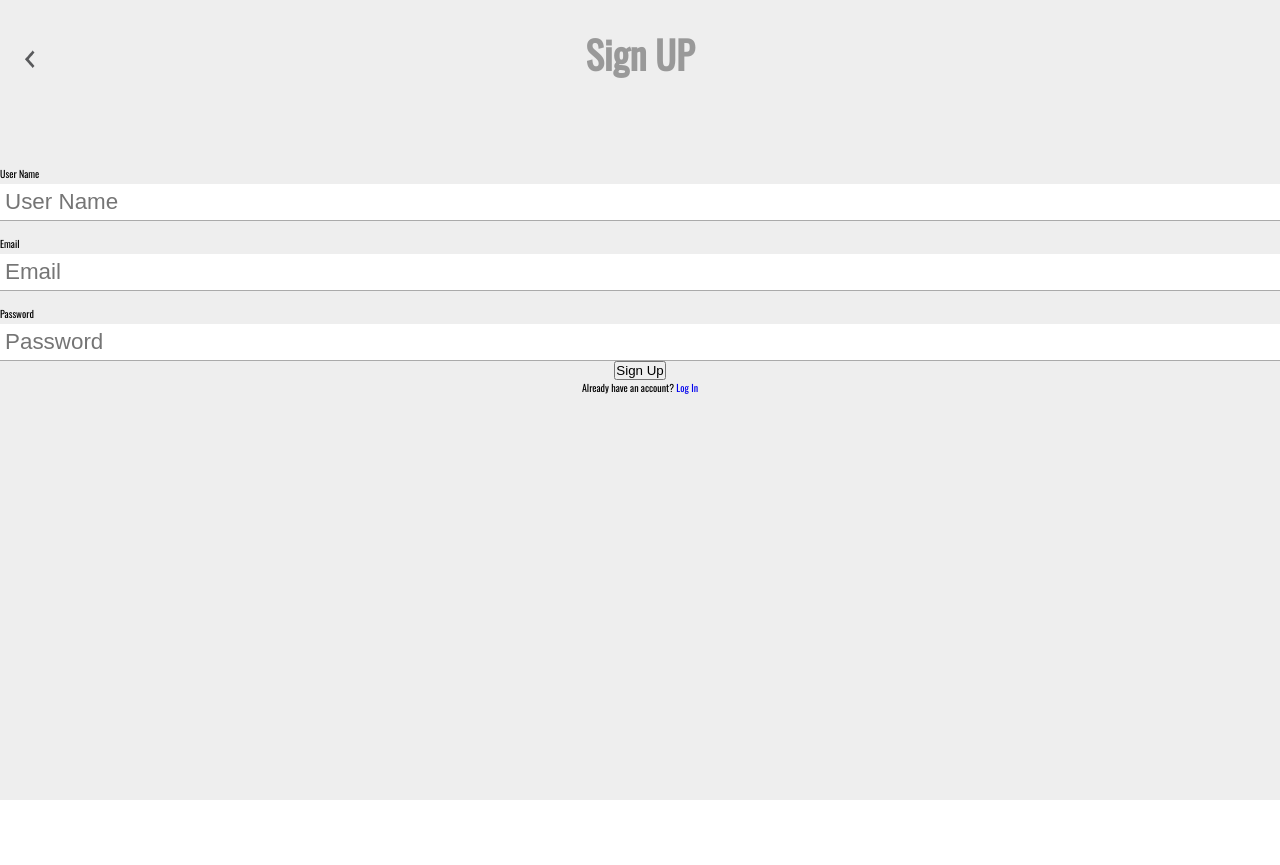
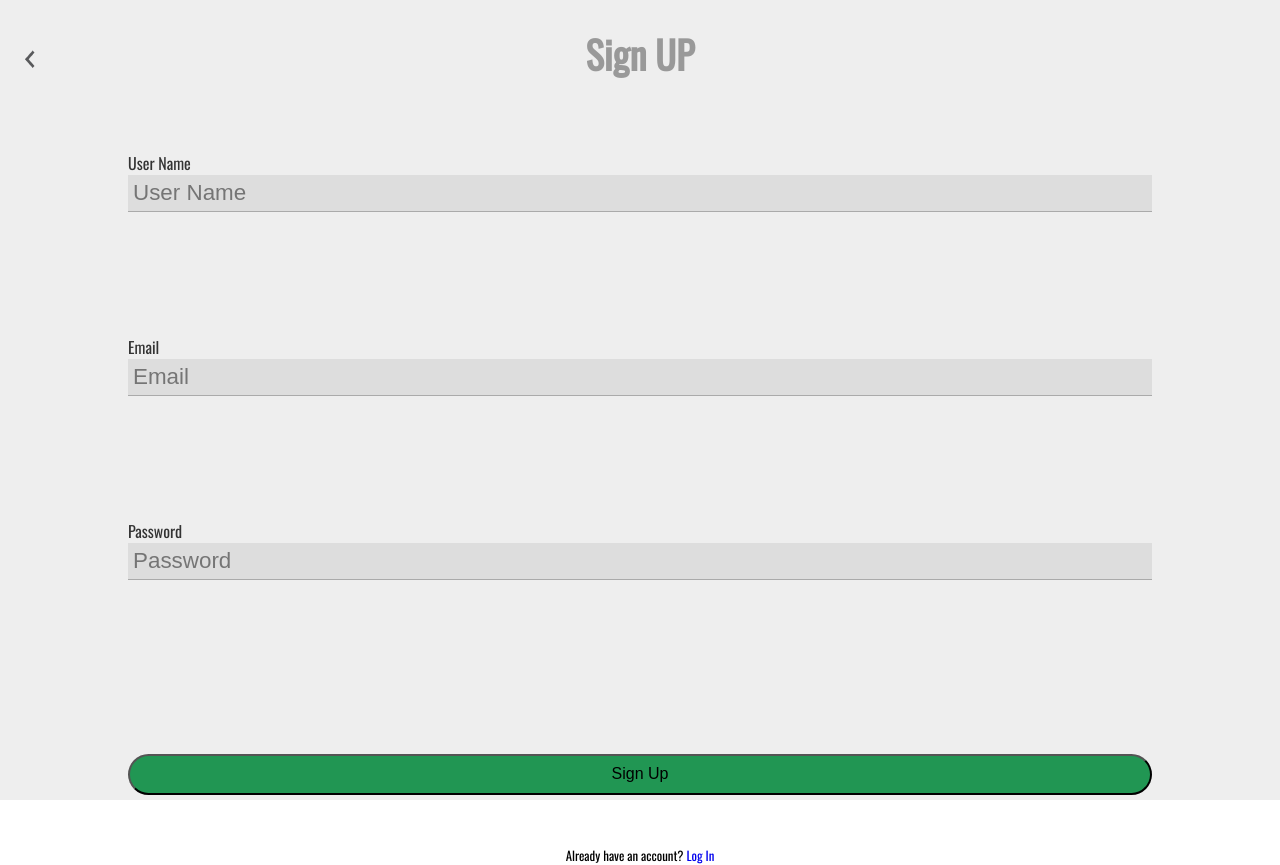
Before and after one commit to Build-RestaurantPassport/front-end, a React (Create React App) app: page /signup in a window 1280 px wide. Before the commit the page ends 800 px from the top, so only its background shows below. Built offline with nearby package versions, Linux system fonts and the light colour scheme.

Commit message:
finished form styles

```diff
--- a/src/Styles/styleVars.js
+++ b/src/Styles/styleVars.js
@@ -3,10 +3,10 @@
 
 const theme= {
   // *** THEME COLORS ***
-  black: '#000',
+  black: '#333',
   white: '#eee',
   gray: '#999',
-  lightGray: '#aaa',
+  lightGray: '#ddd',
   orange: 'darkGoldenRod',
   blue: 'cornflowerBlue',
   green: '#219653',
@@ -25,7 +25,7 @@ const fontStyles= {
   h2Color: theme.gray,
   h3Color: theme.gray,
   h4Color: theme.gray,
-  h5Color: theme.gray,
+  h5Color: theme.black,
 
 // **** FONT SIZES ****
   extraSmallPSize: '0.8rem',
@@ -59,7 +59,7 @@ const footerStyles= {
 
 const formStyles= {
   color: theme.black,
-  bgColor: theme.gray
+  bgColor: theme.lightGray
 }//end formStyles
 
 export {
--- a/src/components/Header/Header.js
+++ b/src/components/Header/Header.js
@@ -26,8 +26,6 @@ const Header = () => {
         </Link>
       </div>
 
-      {/* <h3>Edit Profile Cover</h3> */}
-
       <ProfileLogoImgCont className= 'profileHeaderImgCont'>
         <ProfileLogoImg src= {profileHeaderImg} />
       </ProfileLogoImgCont>
--- a/src/components/LogIn/LogIn.js
+++ b/src/components/LogIn/LogIn.js
@@ -9,7 +9,7 @@ import LeftArrow from '../../Assets/images/Chevron_Left.png';
 
 //styles
 import {Heading1} from '../../Styles/globalStyles';
-import {FormHeader, LogInCont, SubmitButton} from './LogInStyles';
+import {FormHeader, LogInCont, SubmitButton, BottomFormInfo, FormArrowImg} from './LogInStyles';
 
 const LogIn = ( {values, errors, touched, status} ) => {
   //state
@@ -33,12 +33,12 @@ const LogIn = ( {values, errors, touched, status} ) => {
   return (
     <LogInCont className= 'logInCont'>
       <FormHeader className= 'LogInHeader'>
-        <span><img alt= 'arrow-left' src= {LeftArrow} /></span>
+        <div><Link to= '/'><FormArrowImg alt= 'arrow-left' src= {LeftArrow} /></Link></div>
         <Heading1>Log In</Heading1>
       </FormHeader>
       <Form>
         <div className= 'errorCont'>
-          <label htmlFor= 'email' />Email<br />
+          <label htmlFor= 'email'>Email</label><br />
           <Field
             id= 'emailInput'
             type='email'
@@ -48,7 +48,7 @@ const LogIn = ( {values, errors, touched, status} ) => {
           { touched.email && errors.email && ( <p className= 'error'>{errors.email}</p> ) }
         </div>
         <div className= 'errorCont'>
-          <label htmlFor= 'password' />Password<br />
+          <label htmlFor= 'password'>Password</label><br />
             <Field
               id= 'passwordInput'
               type='password'
@@ -60,7 +60,7 @@ const LogIn = ( {values, errors, touched, status} ) => {
         <SubmitButton type= 'submit'>Log In</SubmitButton>
       </Form>
 
-      <span>Don't have an account? <Link to= 'signup'>Sign-Up</Link></span>
+      <BottomFormInfo className= 'bottomFormInfo'>Don't have an account? <Link to= 'signup'>Sign-Up</Link></BottomFormInfo>
     </LogInCont>
   )
 }
--- a/src/components/LogIn/LogInStyles.js
+++ b/src/components/LogIn/LogInStyles.js
@@ -20,10 +20,22 @@ const LogInCont= styled.div`
     .errorCont{
       width: 100%;
       margin: 0 0 5% 0;
+      padding: 0 0 7% 0;
+      height: 100%;
+      position: relative;
+    }
+
+    .error{
+      position: absolute;
+      bottom: 0;
+      left: 0;
+      color: red;
+      font-size: ${fontStyles.smallPSize};
     }
 
     label{
-      font-size: ${fontStyles.pSize};
+      font-size: ${fontStyles.smallPSize};
+      color: ${fontStyles.h5Color};
     }
 
     input{
@@ -37,7 +49,6 @@ const LogInCont= styled.div`
       border-bottom: 1px solid #aaa;
       color: ${fontStyles.pColor};
     }
-
   }
 `;
 
@@ -48,25 +59,44 @@ const FormHeader= styled.div`
   position: relative;
   width: 100%;
   margin: 0 0 5% 0;
-
-  span{
-    position: absolute;
-    left: 25px;
-    top: 50px;
-
-    img{
-      width: 100%;
-    }
   }
 `;
 
 const SubmitButton= styled.button`
   font-size: ${fontStyles.smallPSize};
-  padding: 0.5rem;
+  padding: 0.6rem;
   margin: 5% 0;
   width: 100%;
   background-color: ${btnStyles.bgColor};
   border-radius: 50px;
+
+  &:hover{
+    opacity: 0.8;
+    cursor: pointer;
+  }
 `;
 
-export {FormHeader, LogInCont, SubmitButton};
+const BottomFormInfo= styled.span`
+  font-size: ${fontStyles.extraSmallPSize};
+
+  a{
+    &:hover{
+      cursor: pointer;
+      opacity: 0.8;
+      text-decoration: underline;
+    }
+  }
+`;
+
+const FormArrowImg= styled.img`
+  position: absolute;
+  top: 50px;
+  left: 25px;
+
+  &:hover{
+    cursor: pointer;
+    opacity: 0.8;
+  }
+`;
+
+export {FormHeader, LogInCont, SubmitButton, BottomFormInfo, FormArrowImg};
--- a/src/components/SignUp/SignUp.js
+++ b/src/components/SignUp/SignUp.js
@@ -9,7 +9,7 @@ import LeftArrow from '../../Assets/images/Chevron_Left.png';
 
 //styles
 import {Heading1} from '../../Styles/globalStyles';
-import {FormHeader, SignUpCont, SubmitButton} from './SignUpStyles';
+import {FormHeader, SignUpCont, SubmitButton, BottomFormInfo, FormArrowImg} from './SignUpStyles';
 
 const SignUp = ({values, errors, touched, status}) => {
   //state
@@ -31,12 +31,12 @@ const SignUp = ({values, errors, touched, status}) => {
   return (
     <SignUpCont className= 'logInCont'>
       <FormHeader className= 'signUpHeader'>
-        <span><img alt= 'arrow-left' src= {LeftArrow} /></span>
+        <div><Link to= '/'><FormArrowImg alt= 'arrow-left' src= {LeftArrow} /></Link></div>
         <Heading1>Sign UP</Heading1>
       </FormHeader>
       <Form>
       <div className= 'errorCont'>
-        <label htmlFor= 'userName' />User Name<br />
+        <label htmlFor= 'userName'>User Name</label><br />
           <Field
             id= 'nameInput'
             type='text'
@@ -46,7 +46,7 @@ const SignUp = ({values, errors, touched, status}) => {
           { touched.userName && errors.userName && ( <p className= 'error'>{errors.userName}</p> ) }
       </div>
         <div className= 'errorCont'>
-          <label htmlFor= 'email' />Email <br />
+          <label htmlFor= 'email'>Email</label> <br />
           <Field
             id= 'emailInput'
             type='email'
@@ -56,7 +56,7 @@ const SignUp = ({values, errors, touched, status}) => {
           { touched.email && errors.email && ( <p className= 'error'>{errors.email}</p> ) }
         </div>
         <div className= 'errorCont'>
-          <label htmlFor= 'password' /> Password <br />
+          <label htmlFor= 'password'>Password</label> <br />
             <Field
               id= 'passwordInput'
               type='password'
@@ -68,7 +68,7 @@ const SignUp = ({values, errors, touched, status}) => {
         <SubmitButton type= 'submit'>Sign Up</SubmitButton>
       </Form>
 
-      <span>Already have an account? <Link to= 'login'>Log In</Link></span>
+      <BottomFormInfo>Already have an account? <Link to= 'login'>Log In</Link></BottomFormInfo>
     </SignUpCont>
   )
 }
--- a/src/components/SignUp/SignUpStyles.js
+++ b/src/components/SignUp/SignUpStyles.js
@@ -1,5 +1,5 @@
 import styled from 'styled-components';
-import {fontStyles, btnStyles} from '../../Styles/styleVars';
+import {fontStyles, btnStyles, formStyles} from '../../Styles/styleVars';
 import '../../Styles/globalStyles';
 
 const SignUpCont= styled.div`
@@ -15,19 +15,33 @@ const SignUpCont= styled.div`
     flex-direction: column;
     justify-content: center;
     align-items: center;
-    width: 100%;
+    width: 80%;
 
     .errorCont{
       width: 100%;
+      margin: 0 0 5% 0;
+      padding: 0 0 7% 0;
+      height: 100%;
+      position: relative;
+    }
+
+    .error{
+      position: absolute;
+      bottom: 0;
+      left: 0;
+      color: red;
+      font-size: ${fontStyles.smallPSize};
     }
 
     label{
-      font-size: ${fontStyles.pSize};
+      font-size: ${fontStyles.smallPSize};
+      color: ${fontStyles.h5Color};
     }
 
     input{
       font-size: ${fontStyles.pSize};
       padding: 5px;
+      background-color: ${formStyles.bgColor};
       width: 100%;
       border-left: none;
       border-right: none;
@@ -35,7 +49,6 @@ const SignUpCont= styled.div`
       border-bottom: 1px solid #aaa;
       color: ${fontStyles.pColor};
     }
-
   }
 `;
 
@@ -46,22 +59,43 @@ const FormHeader= styled.div`
   position: relative;
   width: 100%;
   margin: 0 0 5% 0;
-
-  span{
-    position: absolute;
-    left: 25px;
-    top: 50px;
-
-    img{
-      width: 100%;
-      margin: 0 0 5% 0;
-    }
   }
 `;
 
 const SubmitButton= styled.button`
+  font-size: ${fontStyles.smallPSize};
+  padding: 0.6rem;
+  margin: 5% 0;
+  width: 100%;
+  background-color: ${btnStyles.bgColor};
+  border-radius: 50px;
 
+  &:hover{
+    opacity: 0.8;
+    cursor: pointer;
+  }
 `;
 
+const BottomFormInfo= styled.span`
+  font-size: ${fontStyles.extraSmallPSize};
 
-export {FormHeader, SignUpCont, SubmitButton};
+  a{
+    &:hover{
+      cursor: pointer;
+      opacity: 0.8;
+      text-decoration: underline;
+    }
+`;
+
+const FormArrowImg= styled.img`
+  position: absolute;
+  top: 50px;
+  left: 25px;
+
+  &:hover{
+    cursor: pointer;
+    opacity: 0.8;
+  }
+`;
+
+export {FormHeader, SignUpCont, SubmitButton, BottomFormInfo, FormArrowImg};
```
